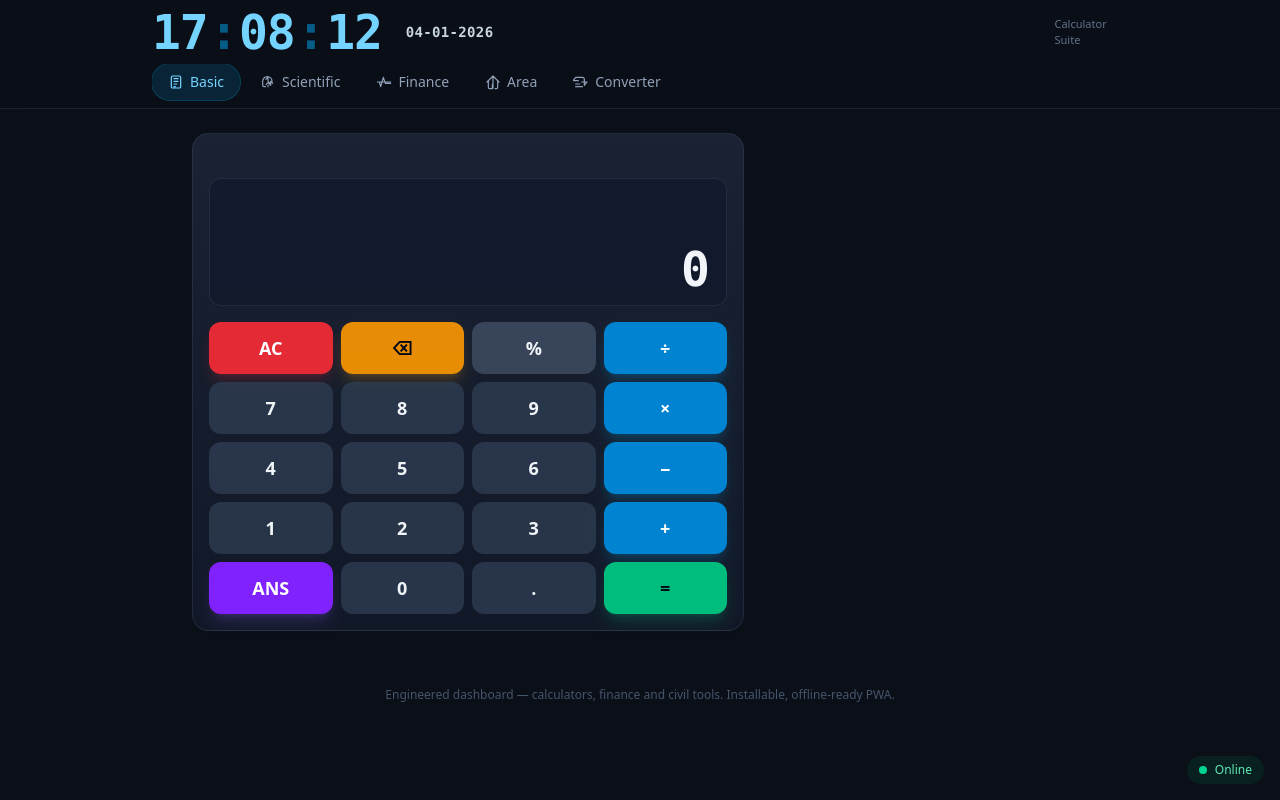
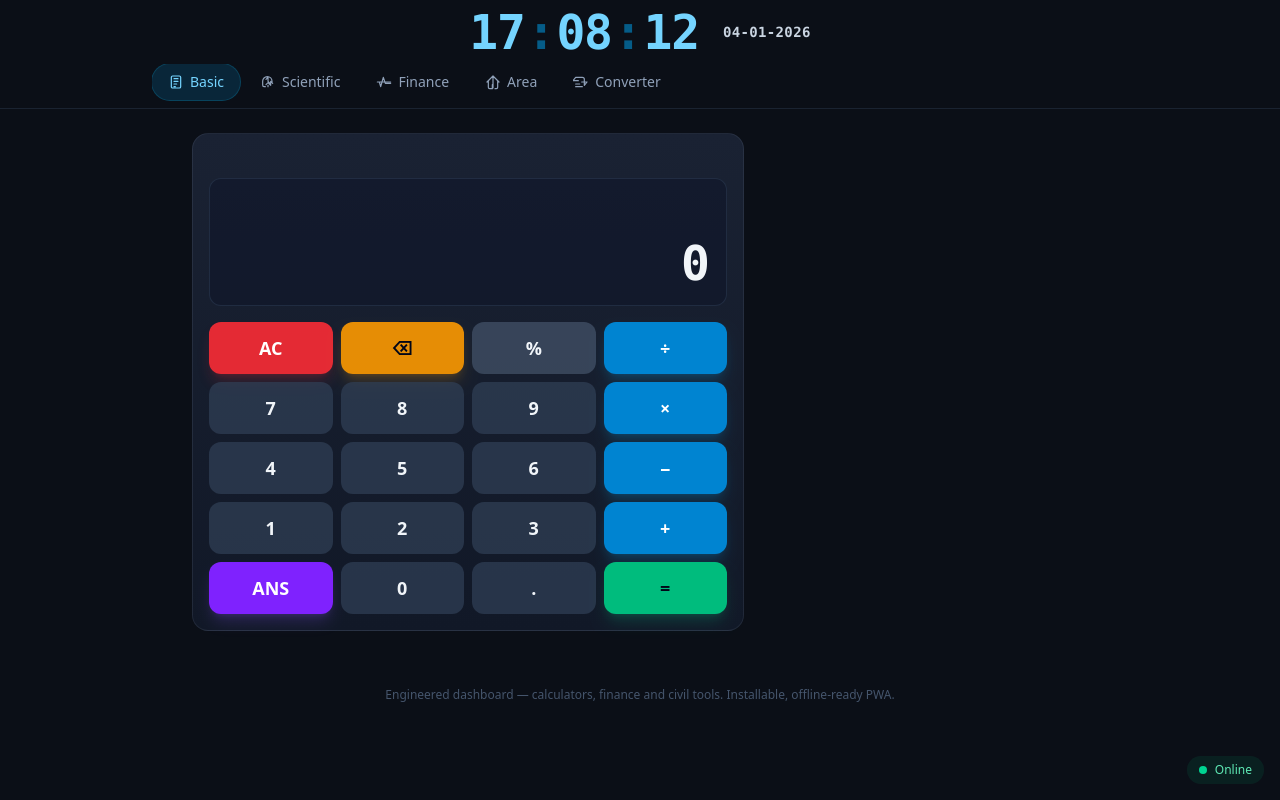
Before and after one commit to CodewithAli45/mycalc, a Next.js app: page / in a window 1280 px wide. Built offline with nearby package versions, Linux system fonts and the light colour scheme.

Commit message:
Improve calculator display, non-sticky header, center clock; update deps

```diff
--- a/src/components/Calculator.tsx
+++ b/src/components/Calculator.tsx
@@ -191,6 +191,20 @@ export default function Calculator() {
     return () => window.removeEventListener("keydown", onKey)
   }, [pressDigit, pressOperator, pressPercent, pressEnter, pressBackspace, pressAns])
 
+  const display = error ? error : (toDisplay(expr) || "0")
+  const displayFontClass =
+    display.length <= 11
+      ? "text-5xl"
+      : display.length <= 15
+        ? "text-4xl"
+        : display.length <= 21
+          ? "text-3xl"
+          : display.length <= 30
+            ? "text-2xl"
+            : display.length <= 45
+              ? "text-xl"
+              : "text-lg"
+
   const btn = (label: string, onPress: () => void, cls: string, wide = false) => (
     <button
       onClick={onPress}
@@ -206,9 +220,11 @@ export default function Calculator() {
         <div className="mb-1 flex h-6 items-end justify-end pr-1">
           <span className="mono truncate text-xs text-slate-500">{livePreview ?? "\u00a0"}</span>
         </div>
-        <div className="mb-4 flex h-24 items-end justify-end overflow-hidden rounded-xl border border-slate-700/50 bg-slate-900/60 px-4 py-3 lg:h-32">
-          <span className="mono w-full truncate text-right text-5xl font-bold leading-none text-slate-100">
-            {error ? <span className="text-red-400">{error}</span> : (toDisplay(expr) || "0")}
+        <div className="mb-4 flex min-h-24 items-end justify-end overflow-hidden rounded-xl border border-slate-700/50 bg-slate-900/60 px-4 py-3 lg:min-h-32">
+          <span
+            className={`mono line-clamp-2 w-full break-all text-right font-bold leading-tight text-slate-100 ${displayFontClass}`}
+          >
+            {error ? <span className="text-red-400">{error}</span> : display}
           </span>
         </div>
 
--- a/src/components/Clock.tsx
+++ b/src/components/Clock.tsx
@@ -103,7 +103,7 @@ export default function Clock() {
       <button
         ref={toggleRef}
         onClick={() => (open ? closeCalendar() : openCalendar())}
-        className="group flex w-full items-center gap-4 sm:gap-6"
+        className="group flex items-center justify-center gap-4 sm:gap-6"
         aria-label="Open calendar"
       >
         <div className="flex flex-col items-start leading-none">
--- a/src/components/Dashboard.tsx
+++ b/src/components/Dashboard.tsx
@@ -65,10 +65,9 @@ export default function Dashboard() {
 
   return (
     <div className="min-h-screen">
-      <header className="sticky top-0 z-40 border-b border-slate-700/40 bg-[var(--bg-0)]/85 backdrop-blur-md">
-        <div className="mx-auto flex max-w-5xl items-center justify-between gap-4 px-4 py-2 sm:px-6">
+      <header className="border-b border-slate-700/40 bg-[var(--bg-0)]">
+        <div className="mx-auto flex max-w-5xl justify-center px-4 py-2 sm:px-6">
           <Clock />
-          <div className="text-[11px] text-slate-500">Calculator Suite</div>
         </div>
         <nav className="mx-auto max-w-5xl px-4 sm:px-6">
           <div className="flex gap-1 overflow-x-auto pb-2 [-webkit-overflow-scrolling:touch]">
```
Also changed, not shown: package.json (+5 -5 lines), 1 other file (tests, documents, lock files or other folders).
